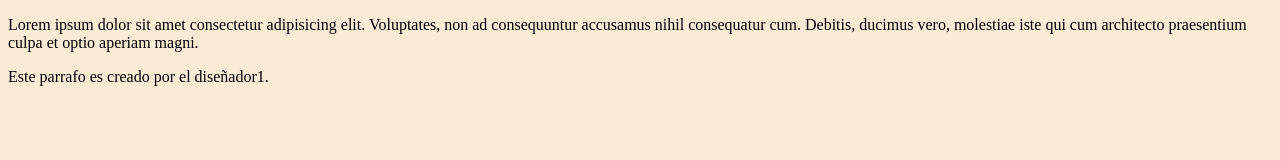
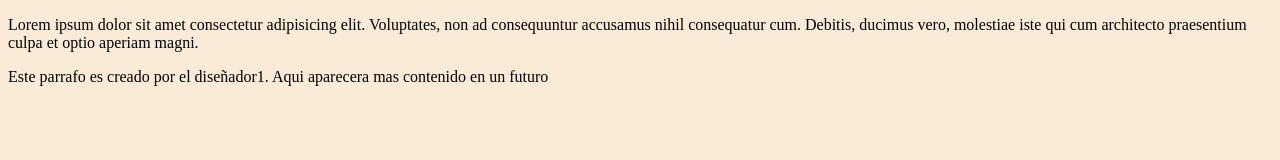
Before and after one commit to fonsy91/ComandosGit, a plain HTML site: page index.html in a window 1280 px wide. Drawn offline with Linux system fonts and the light colour scheme.

Commit message:
Modificando parrafo2 desde diseñador2

```diff
--- a/index.html
+++ b/index.html
@@ -19,7 +19,7 @@
     </p>
 
 
-    <p>Este parrafo es creado por el diseñador1.</p>
+    <p>Este parrafo es creado por el diseñador1. Aqui aparecera mas contenido en un futuro</p>
 
 
 </body>
```
